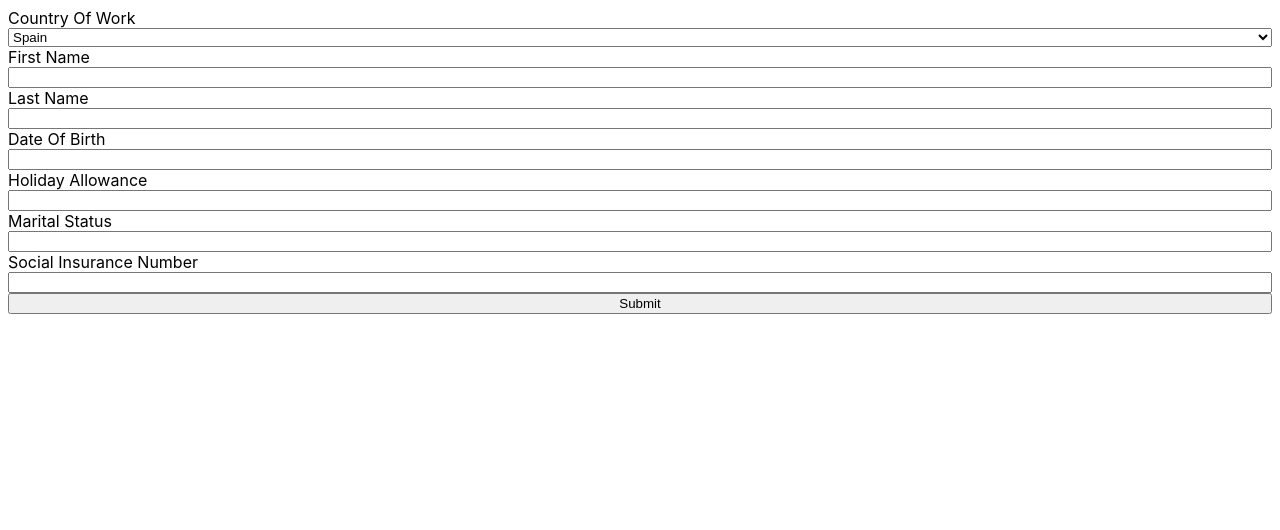
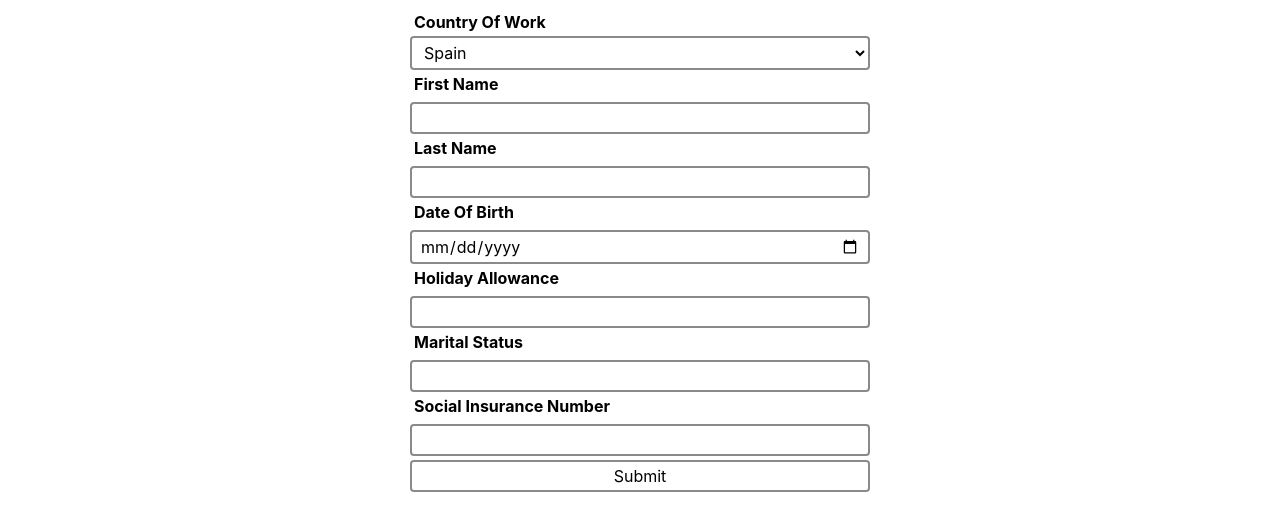
Before and after one commit to oklancir/country-details-form, a React (Create React App) app: page / in a window 1280 px wide. Shown: the top 530 px of the page. Built offline with nearby package versions, Linux system fonts and the light colour scheme.

Commit message:
Add styled components

```diff
--- a/package.json
+++ b/package.json
@@ -14,6 +14,7 @@
     "react-dom": "^17.0.2",
     "react-hook-form": "^7.24.0",
     "react-scripts": "5.0.0",
+    "styled-components": "^5.3.3",
     "typescript": "^4.5.4",
     "web-vitals": "^2.1.3"
   },
@@ -40,5 +41,8 @@
       "last 1 firefox version",
       "last 1 safari version"
     ]
+  },
+  "devDependencies": {
+    "@types/styled-components": "^5.1.20"
   }
 }
--- a/src/components/EmployeeForm/EmployeeForm.css
+++ /dev/null
@@ -1,6 +0,0 @@
-.EmployeeForm {
-  display: flex;
-  flex-direction: column;
-  justify-content: flex-start;
-  padding: 8px;
-}
--- a/src/components/EmployeeForm/EmployeeForm.tsx
+++ b/src/components/EmployeeForm/EmployeeForm.tsx
@@ -5,9 +5,15 @@ import ExtraFieldsGhana from '../ExtraFields/ExtraFieldsGhana';
 import ExtraFieldsSpain from '../ExtraFields/ExtraFieldsSpain';
 import { assertUnreachable } from '../../utils';
 
-import './EmployeeForm.css';
+import {
+  Form,
+  Input,
+  Label,
+  Paragraph,
+  Select,
+} from '../EmployeeFormElements/EmployeeFormElements';
 
-enum CountryEnum {
+export enum CountryEnum {
   Spain = 'Spain',
   Ghana = 'Ghana',
   Brazil = 'Brazil',
@@ -70,37 +76,40 @@ const EmployeeForm = () => {
   };
 
   return (
-    <form className="EmployeeForm" onSubmit={handleSubmit(onSubmit)}>
-      <label>Country Of Work</label>
-      <select
+    <Form className="EmployeeForm" onSubmit={handleSubmit(onSubmit)}>
+      <Label>Country Of Work</Label>
+      <Select
         aria-label="country of work"
         {...register('countryOfWork', { required: true })}
       >
         <option value="Spain">Spain</option>
         <option value="Ghana">Ghana</option>
         <option value="Brazil">Brazil</option>
-      </select>
-      <label>First Name</label>
-      <input
+      </Select>
+      <Label>First Name</Label>
+      <Input
         aria-label="first name"
         {...register('firstName', { required: true })}
       />
-      {errors.firstName && <p>Please check the First Name</p>}
-      <label>Last Name</label>
-      <input
+      {errors.firstName && <Paragraph>Please check the First Name</Paragraph>}
+      <Label>Last Name</Label>
+      <Input
         aria-label="last name"
         {...register('lastName', { required: true })}
       />
-      {errors.lastName && <p>Please check the Last Name</p>}
-      <label>Date Of Birth</label>
-      <input
+      {errors.lastName && <Paragraph>Please check the Last Name</Paragraph>}
+      <Label>Date Of Birth</Label>
+      <Input
         aria-label="date of birth"
+        type="date"
         {...register('dateOfBirth', { required: true })}
       />
-      {errors.dateOfBirth && <p>Please check the Date Of Birth</p>}
+      {errors.dateOfBirth && (
+        <Paragraph>Please check the Date Of Birth</Paragraph>
+      )}
       {renderExtraFields(watchCountryOfWork)}
-      <input aria-label="submit employee form" type="submit" />
-    </form>
+      <Input aria-label="submit employee form" type="submit" />
+    </Form>
   );
 };
 
--- /dev/null
+++ b/src/components/EmployeeFormElements/EmployeeFormElements.tsx
@@ -0,0 +1,56 @@
+import styled from 'styled-components';
+
+export const Form = styled.form`
+  display: flex;
+  flex-direction: column;
+  justify-content: flex-start;
+  padding: 8px;
+  margin-right: auto;
+  margin-left: auto;
+  max-width: 460px;
+`;
+
+type InputProps = {
+  type: string;
+};
+
+export const Input = styled.input.attrs(({ type }: InputProps) => ({
+  type: type || 'text',
+}))`
+  font-size: 16px;
+  font-size: max(16px, 1em);
+  font-family: inherit;
+  padding: 0.25em 0.5em;
+  margin-top: 0.25em;
+  background-color: #fff;
+  border: 2px solid #8b8a8b;
+  border-radius: 4px;
+  &:focus {
+    border-color: hsl(245, 100%, 42%);
+    box-shadow: 0 0 0 3px hsla(245, 100%, 82%, 0.8);
+    outline: 3px solid transparent;
+  }
+`;
+export const Label = styled.label`
+  padding: 0.25em;
+  font-weight: bold;
+`;
+export const Paragraph = styled.p`
+  font-size: 0.75em;
+  color: orange;
+`;
+
+export const Select = styled.select`
+  font-size: 16px;
+  font-size: max(16px, 1em);
+  font-family: inherit;
+  padding: 0.25em 0.5em;
+  background-color: #fff;
+  border: 2px solid #8b8a8b;
+  border-radius: 4px;
+  &:focus {
+    border-color: hsl(245, 100%, 42%);
+    box-shadow: 0 0 0 3px hsla(245, 100%, 82%, 0.8);
+    outline: 3px solid transparent;
+  }
+`;
--- a/src/components/ExtraFields/ExtraFieldsBrazil.tsx
+++ b/src/components/ExtraFields/ExtraFieldsBrazil.tsx
@@ -2,6 +2,11 @@ import React from 'react';
 import { FieldError, UseFormRegister } from 'react-hook-form';
 
 import { EmployeeFormInputs } from '../EmployeeForm/EmployeeForm';
+import {
+  Input,
+  Label,
+  Paragraph,
+} from '../EmployeeFormElements/EmployeeFormElements';
 
 type ExtraFieldsBrazilErrors = {
   countryOfWork?: FieldError | undefined;
@@ -25,20 +30,22 @@ const ExtraFieldsBrazil = ({
 }: ExtraFieldsGhanaProps): JSX.Element => {
   return (
     <React.Fragment>
-      <label>Holiday Allowance</label>
-      <input
+      <Label>Holiday Allowance</Label>
+      <Input
         aria-label="holiday allowance"
         {...register('holidayAllowance', { required: true, max: 40 })}
       />
       {errors.holidayAllowance && (
-        <p aria-label="error holiday allowance 40">
+        <Paragraph aria-label="error holiday allowance 40">
           Maximum number of Holiday Allowance is 40
-        </p>
+        </Paragraph>
       )}
-      <label>Working Hours</label>
-      <input aria-label="working hours" {...register('workingHours')} />
+      <Label>Working Hours</Label>
+      <Input aria-label="working hours" {...register('workingHours')} />
       {errors.workingHours && (
-        <p aria-label="error working hours">Please check Working Hours</p>
+        <Paragraph aria-label="error working hours">
+          Please check Working Hours
+        </Paragraph>
       )}
     </React.Fragment>
   );
--- a/src/components/ExtraFields/ExtraFieldsGhana.tsx
+++ b/src/components/ExtraFields/ExtraFieldsGhana.tsx
@@ -2,6 +2,11 @@ import React from 'react';
 import { FieldError, UseFormRegister } from 'react-hook-form';
 
 import { EmployeeFormInputs } from '../EmployeeForm/EmployeeForm';
+import {
+  Input,
+  Label,
+  Paragraph,
+} from '../EmployeeFormElements/EmployeeFormElements';
 
 type ExtraFieldsGhanaErrors = {
   countryOfWork?: FieldError | undefined;
@@ -26,33 +31,35 @@ const ExtraFieldsGhana = ({
 }: ExtraFieldsGhanaProps): JSX.Element => {
   return (
     <React.Fragment>
-      <label>Holiday Allowance</label>
-      <input
+      <Label>Holiday Allowance</Label>
+      <Input
         aria-label="holiday allowance"
         {...register('holidayAllowance', { required: true })}
       />
       {errors.holidayAllowance && (
-        <p aria-label="error holiday allowance">
+        <Paragraph aria-label="error holiday allowance">
           Please check the Holiday Allowance
-        </p>
+        </Paragraph>
       )}
-      <label>Marital Status</label>
-      <input
+      <Label>Marital Status</Label>
+      <Input
         aria-label="marital status"
         {...register('maritalStatus', { required: true })}
       />
       {errors.maritalStatus && (
-        <p aria-label="error marital status">Please check the Marital Status</p>
+        <Paragraph aria-label="error marital status">
+          Please check the Marital Status
+        </Paragraph>
       )}
-      <label>Number Of Children</label>
-      <input
+      <Label>Number Of Children</Label>
+      <Input
         aria-label="number of children"
         {...register('numberOfChildren', { required: true })}
       />
       {errors.numberOfChildren && (
-        <p aria-label="error number of children">
+        <Paragraph aria-label="error number of children">
           Please check the Number Of Children
-        </p>
+        </Paragraph>
       )}
     </React.Fragment>
   );
--- a/src/components/ExtraFields/ExtraFieldsSpain.tsx
+++ b/src/components/ExtraFields/ExtraFieldsSpain.tsx
@@ -2,6 +2,11 @@ import React from 'react';
 import { FieldError, UseFormRegister } from 'react-hook-form';
 
 import { EmployeeFormInputs } from '../EmployeeForm/EmployeeForm';
+import {
+  Input,
+  Label,
+  Paragraph,
+} from '../EmployeeFormElements/EmployeeFormElements';
 
 type ExtraFieldsSpainErrors = {
   countryOfWork?: FieldError | undefined;
@@ -26,33 +31,35 @@ const ExtraFieldsSpain = ({
 }: ExtraFieldsSpainProps): JSX.Element => {
   return (
     <React.Fragment>
-      <label>Holiday Allowance</label>
-      <input
+      <Label>Holiday Allowance</Label>
+      <Input
         aria-label="holiday allowance"
         {...register('holidayAllowance', { required: true, min: 30 })}
       />
       {errors.holidayAllowance && (
-        <p aria-label="error holiday allowance 30">
+        <Paragraph aria-label="error holiday allowance 30">
           Minimum number of Holiday Allowance is 30
-        </p>
+        </Paragraph>
       )}
-      <label>Marital Status</label>
-      <input
+      <Label>Marital Status</Label>
+      <Input
         aria-label="marital status"
         {...register('maritalStatus', { required: true })}
       />
       {errors.maritalStatus && (
-        <p aria-label="error marital status">Please check the Marital Status</p>
+        <Paragraph aria-label="error marital status">
+          Please check the Marital Status
+        </Paragraph>
       )}
-      <label>Social Insurance Number</label>
-      <input
+      <Label>Social Insurance Number</Label>
+      <Input
         aria-label="social insurance number"
         {...register('socialInsuranceNumber', { required: true })}
       />
       {errors.socialInsuranceNumber && (
-        <p aria-label="error social insurance number">
+        <Paragraph aria-label="error social insurance number">
           Please check the Social Insurance Number
-        </p>
+        </Paragraph>
       )}
     </React.Fragment>
   );
```
Also changed, not shown: 1 other file (tests, documents, lock files or other folders).
